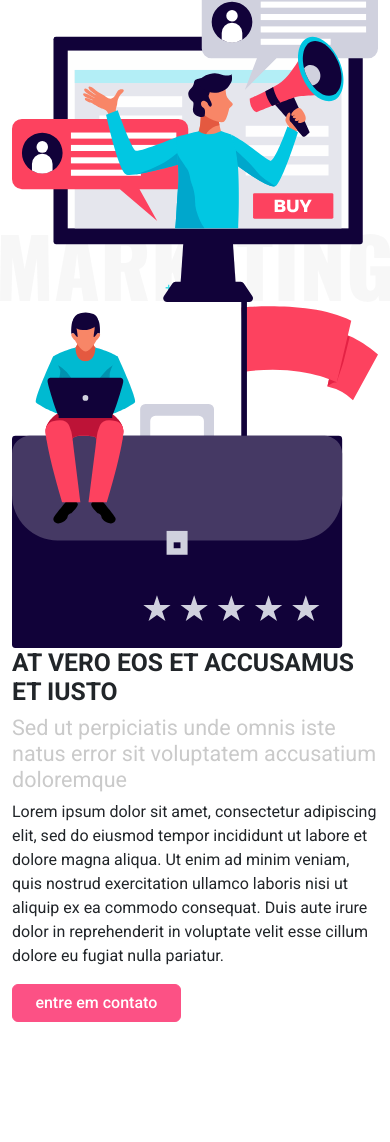
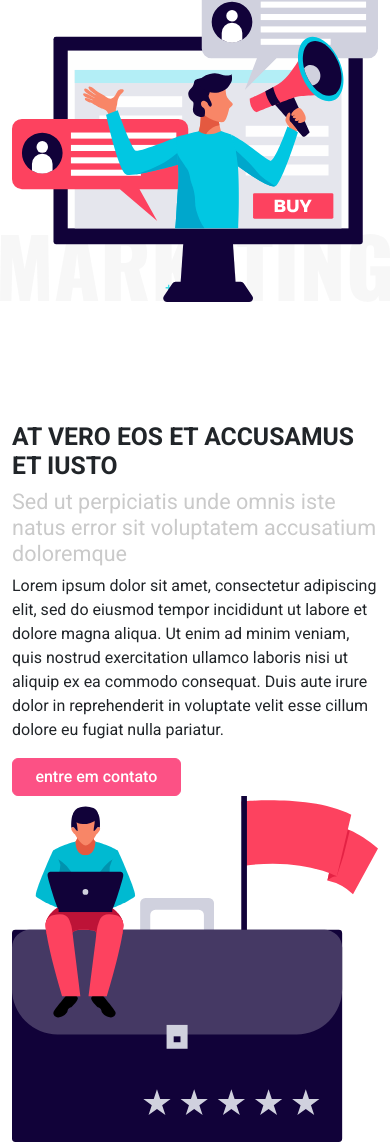
Before and after one commit to MarcusVMendes/bootstrap-landing-page, a plain HTML site: page index.html in a window 390 px wide. Shown: the part 402-1544 px from the top of the page. Before the commit the page ends 1424 px from the top, so only its background shows below. Drawn offline with nearby package versions, Linux system fonts and the light colour scheme.

Commit message:
chore: makes about responsive

```diff
--- a/css/global.css
+++ b/css/global.css
@@ -9,6 +9,10 @@ h1, h2, h3, h4, h5, h6 {
 .subtitle {
     color: var(--medium);
     font-weight: 400;
+}
+
+.block {
+    margin-bottom: 120px;
 }
 
 /* SLIDER */
--- a/index.html
+++ b/index.html
@@ -47,7 +47,7 @@
     <!-- /HEADER -->
 
     <!-- SLIDER -->
-    <div id="slider">
+    <div id="slider" class="block">
         <div class="container pt-5">
             <div class="row">
                 <div class="col-md-4 align-self-center mb-md-0 mb-4">
@@ -68,13 +68,13 @@
     <!-- /SLIDER -->
 
     <!-- SOBRE -->
-    <div id="sobre">
+    <div id="sobre" class="block">
         <div class="container">
             <div class="row">
-                <div class="col-md-6 text-center align-self-center">
+                <div class="col-md-6 text-center align-self-center order-md-1 order-2">
                     <img src="/assets/sobre.svg" alt="sobre" class="img-fluid">
                 </div>
-                <div class=" col-md-6 align-self-center">
+                <div class=" col-md-6 align-self-center order-md-2 order-1">
                     <h2 class="title">At vero eos et accusamus et iusto</h2>
                     <h4 class="subtitle">Sed ut perpiciatis unde omnis iste natus error sit voluptatem accusatium
                         doloremque</h4>
```
